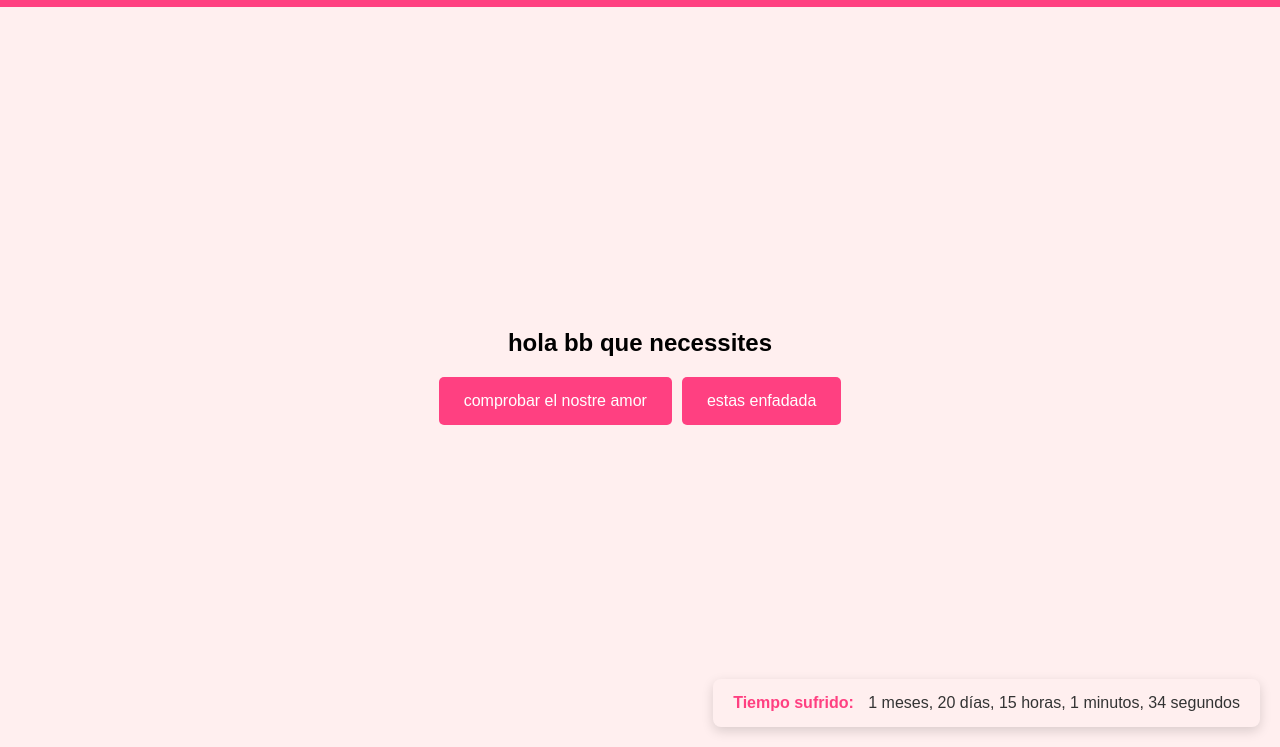
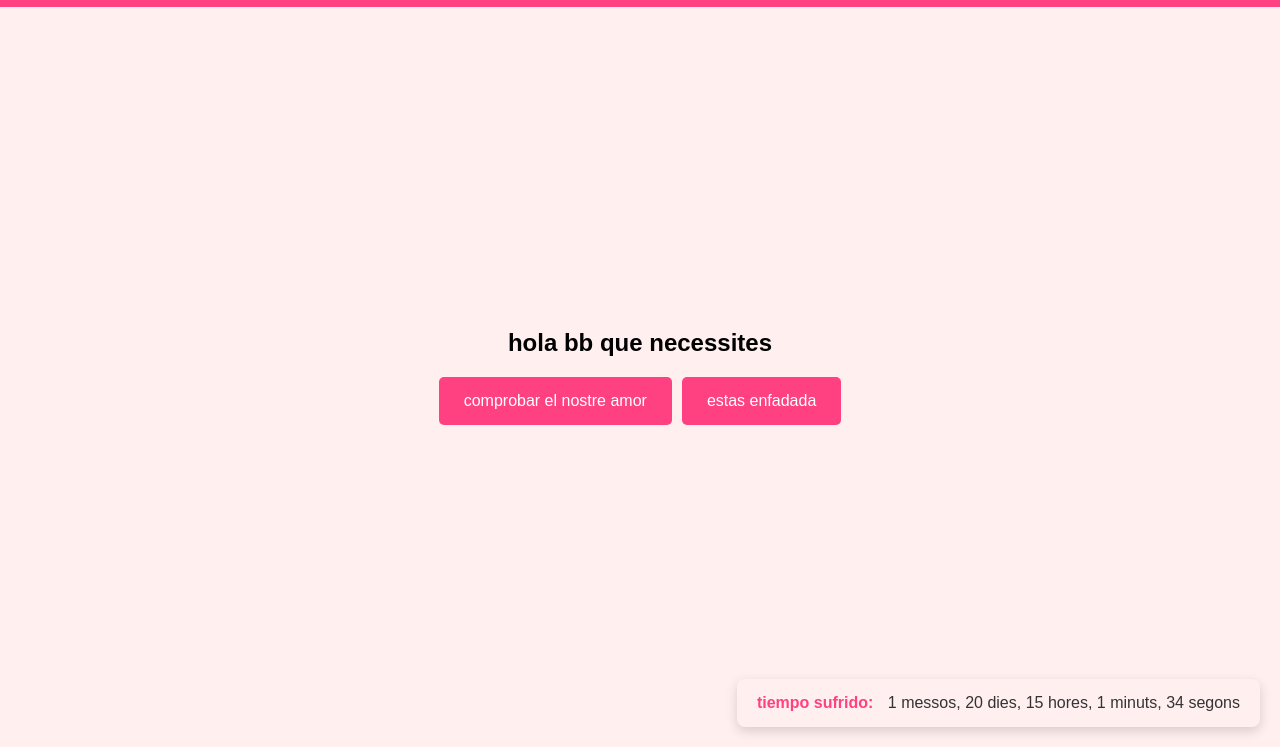
Before and after one commit to user15151515/jjjj, a plain HTML site: page index.html in a window 1280 px wide. Shown: the part 53-800 px from the top of the page. Drawn offline with Linux system fonts and the light colour scheme.

Commit message:
Add files via upload

```diff
--- a/index.html
+++ b/index.html
@@ -31,7 +31,7 @@
     </nav>
 
     <div id="time-counter" style="position: fixed; bottom: 20px; right: 20px; background-color: #ffefef; padding: 15px 20px; border-radius: 8px; box-shadow: 0 4px 12px rgba(0, 0, 0, 0.15); font-family: Arial, sans-serif;">
-        <strong>Tiempo sufrido:</strong>
+        <strong>tiempo sufrido:</strong>
         <span id="time-elapsed">Calculando...</span>
     </div>
 
--- a/script.js
+++ b/script.js
@@ -240,7 +240,7 @@ function updateTimeElapsed() {
     const seconds = Math.floor((diffInMs % (1000 * 60)) / 1000);
 
     // Actualiza el contenido del contador
-    document.getElementById("time-elapsed").textContent = `${months} meses, ${days} días, ${hours} horas, ${minutes} minutos, ${seconds} segundos`;
+    document.getElementById("time-elapsed").textContent = `${months} messos, ${days} dies, ${hours} hores, ${minutes} minuts, ${seconds} segons`;
 }
 
 // Llama a updateTimeElapsed cada segundo
```
